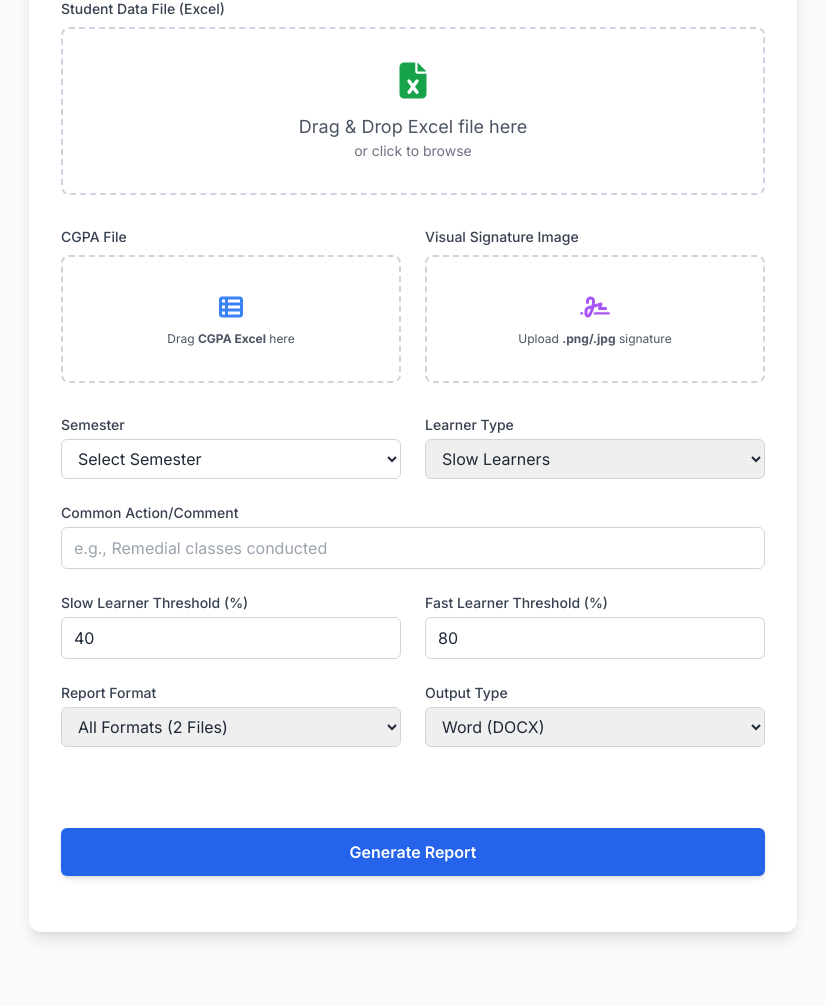
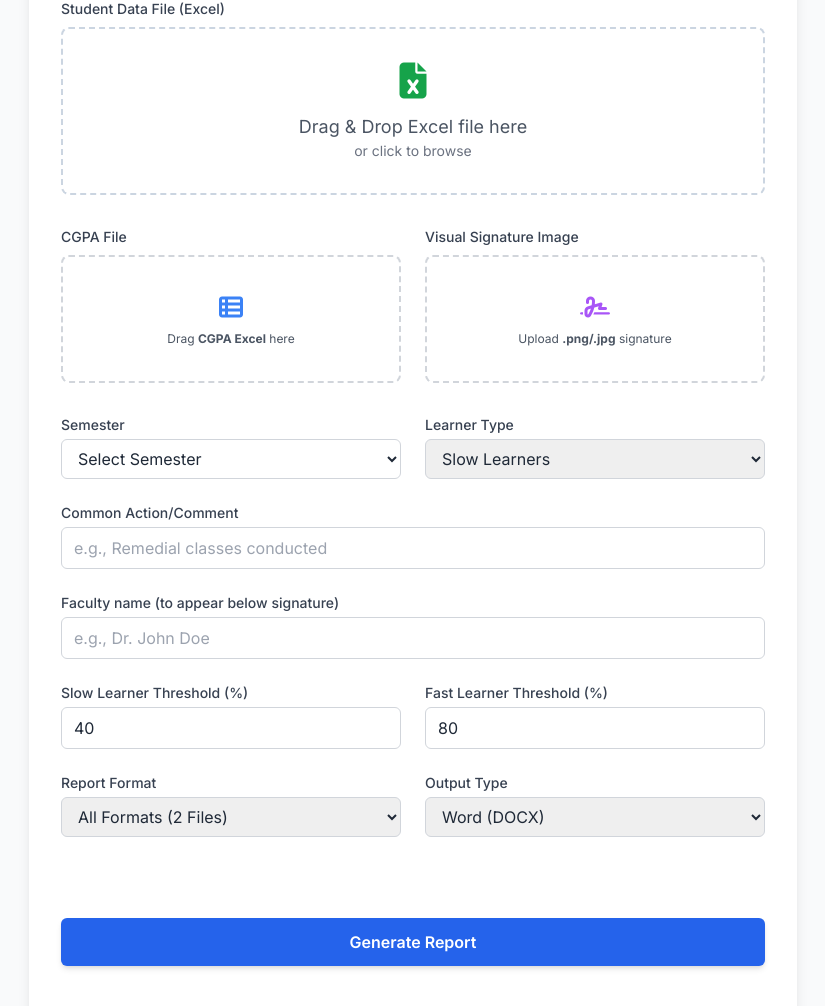
Before and after one commit to Karmachov/LearnerPDC, a Flask app: page / in a window 1280 px wide. Shown: the part 173-1179 px from the top of the page, without its empty margins (227-1052 px from the left). Before the commit the page ends 1112 px from the top, so only its background shows below. Run offline with Flask 3, Linux system fonts and the light colour scheme; some libraries are stand-ins or nearby versions.

Commit message:
Faculty name working for format 1 and 2

```diff
--- a/WebApp/app.py
+++ b/WebApp/app.py
@@ -33,6 +33,7 @@ def generate_report():
         semester = request.form.get('semester')
         learner_type = request.form.get('learnerType')
         comment = request.form.get('comment')
+        faculty_name = request.form.get('facultyName')
         slow_thresh_str = request.form.get('slowThreshold')
         fast_thresh_str = request.form.get('fastThreshold')
         format_choice = request.form.get('formatChoice')
@@ -109,8 +110,10 @@ def generate_report():
             output_type=output_type,
             semester=semester,
             sign_info=sign_info,
-            common_comment=comment
+            common_comment=comment,
+            faculty_name=faculty_name
         )
+
 
         # 6. Run Generation
         output_path = controller.run()
--- a/WebApp/logic.py
+++ b/WebApp/logic.py
@@ -189,18 +189,47 @@ class BaseFormatter:
         cell.vertical_alignment = getattr(WD_ALIGN_VERTICAL, str(valign).upper(), WD_ALIGN_VERTICAL.TOP)
 
     def add_signature_line(self, doc_or_cell):
+        """
+        Adds the signature (image + underline + label) and optionally the faculty name
+        below the signature. Works when doc_or_cell is either a Document or a table Cell.
+        """
+    # paragraph where signature image and signature line are placed
         p = doc_or_cell.add_paragraph()
         p.alignment = WD_ALIGN_PARAGRAPH.RIGHT
-        # Fixed Image Size: 0.8 inches
+
+    # Try to insert signature image if provided
         if self.signature_image_path and os.path.exists(self.signature_image_path):
             try:
                 run = p.add_run()
                 run.add_picture(self.signature_image_path, width=Inches(0.8))
                 run.add_break()
             except Exception as e:
-                print(f"Error inserting image in Docx: {e}")
+            # don't break report generation for image errors; show debug in console
+                print(f"Error inserting signature image: {e}")
+
+    # Add signature underline and label
         p.add_run("\n" + "_" * 40 + "\n")
-        p.add_run("Signature of the\nsubject teacher / class coordinator")
+        label_run = p.add_run("Signature of the\nsubject teacher / class coordinator")
+        try:
+            label_run.font.name = self.BODY_FONT
+            label_run.font.size = Pt(10)
+        except Exception:
+            pass
+
+    # If faculty_name provided on the formatter, add it right-aligned below the signature
+        faculty = getattr(self, "faculty_name", None)
+        if faculty:
+        # small spacing paragraph (right aligned)
+            fn_para = doc_or_cell.add_paragraph()
+            fn_para.alignment = WD_ALIGN_PARAGRAPH.RIGHT
+            fn_run = fn_para.add_run(str(faculty).strip())
+            try:
+                fn_run.font.name = self.BODY_FONT
+                fn_run.font.size = Pt(10)
+                fn_run.font.bold = True
+            except Exception:
+                pass
+
 
     def _add_document_header(self, cell):
         p1 = cell.add_paragraph(); p1.add_run('Manipal Institute of Technology').bold = True; p1.alignment = WD_ALIGN_PARAGRAPH.CENTER
@@ -374,12 +403,13 @@ def get_formatter(format_choice):
 
 # --- CONTROLLER ---
 class ReportController:
-    def __init__(self, excel_path, cgpa_path, format_choice, learner_type, slow_thresh, fast_thresh, output_type, semester, sign_info, common_comment):
+    def __init__(self, excel_path, cgpa_path, format_choice, learner_type, slow_thresh, fast_thresh, output_type, semester, sign_info, common_comment, faculty_name=None):
         self.excel_path = excel_path
         self.cgpa_path = cgpa_path
         self.format_choice = format_choice; self.learner_type = learner_type
         self.slow_threshold = slow_thresh; self.fast_threshold = fast_thresh; self.output_type = output_type
         self.subject = ""; self.semester = semester.lower().strip(); self.sign_info = sign_info
+        self.faculty_name= faculty_name
         self.common_comment = common_comment; self.reader = DataReader(); self.processor = StudentDataProcessor()
         self.writer = get_writer(output_type)
 
@@ -412,6 +442,8 @@ class ReportController:
         if self.sign_info and self.sign_info.get('image_path'):
             formatter.signature_image_path = self.sign_info.get('image_path')
 
+        formatter.faculty_name = self.faculty_name if hasattr(self, 'faculty_name') else None
+
         output_object = formatter.format(final_filtered_students, self.slow_threshold, self.fast_threshold)
         ext = 'docx' if self.output_type == 'word' else 'pdf'
         report_name = {'1': 'Format1', '2': 'Format2', '3': 'Summary', '4': 'Combined'}.get(self.format_choice, "Report")
@@ -431,6 +463,7 @@ class ReportController:
         comb_fname = f'{subj_name}_{sem_name}_{self.learner_type.title()}Learner_Combined_Report_{date_str}.{ext}'
         f1_2_formatter = Format1And2DocxFormatter()
         f1_2_formatter.signature_image_path = sig_path
+        f1_2_formatter.faculty_name = self.faculty_name
         doc1 = f1_2_formatter.format(students, self.slow_threshold, self.fast_threshold)
         full_path1 = os.path.join(output_dir, comb_fname)
         self.writer.write(doc1, full_path1, sign_info=self.sign_info, format_choice='4')
--- a/WebApp/templates/index.html
+++ b/WebApp/templates/index.html
@@ -97,10 +97,34 @@
                 </div>
 
                 <div class="md:col-span-2">
-                    <label for="comment" class="block text-sm font-medium text-gray-700 mb-1">Common Action/Comment</label>
-                    <input type="text" id="comment" name="comment" placeholder="e.g., Remedial classes conducted" required
-                        class="w-full px-3 py-2 border border-gray-300 rounded-md focus:ring-blue-500 focus:border-blue-500">
-                </div>
+        <label for="comment" class="block text-sm font-medium text-gray-700 mb-1">
+        Common Action/Comment
+    </label>
+    <input
+        type="text"
+        id="comment"
+        name="comment"
+        placeholder="e.g., Remedial classes conducted"
+        required
+        class="w-full px-3 py-2 border border-gray-300 rounded-md focus:ring-blue-500 focus:border-blue-500"
+    />
+</div>
+
+<!-- ✅ NEW FACULTY NAME FIELD (separate block, not inside input) -->
+<div class="md:col-span-2">
+    <label for="facultyName" class="block text-sm font-medium text-gray-700 mb-1">
+        Faculty name (to appear below signature)
+    </label>
+    <input
+        type="text"
+        id="facultyName"
+        name="facultyName"
+        placeholder="e.g., Dr. John Doe"
+        required
+        class="w-full px-3 py-2 border border-gray-300 rounded-md focus:ring-blue-500 focus:border-blue-500"
+    />
+</div>
+
 
                 <div>
                     <label for="slowThreshold" class="block text-sm font-medium text-gray-700 mb-1">Slow Learner Threshold (%)</label>
```
